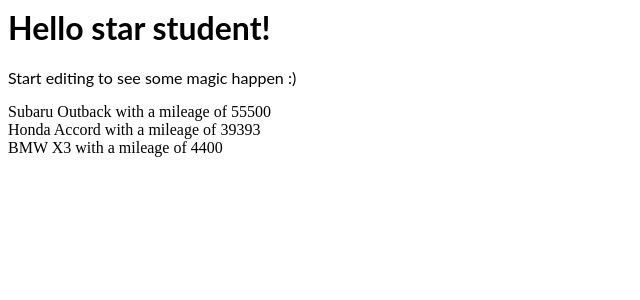
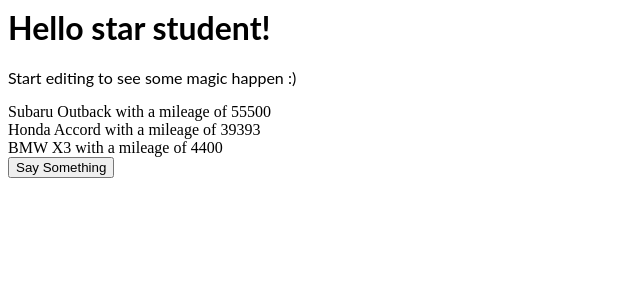
Before and after one commit to caglarcataloglu/angular-ivy-sololearn, an Angular app: page / in a window 1280 px wide. Shown: the top 300 px of the page, without its empty margins (0-640 px from the left). Built offline with nearby package versions, Linux system fonts and the light colour scheme.

Commit message:
2 files modified

```diff
--- a/src/app/app.component.html
+++ b/src/app/app.component.html
@@ -6,3 +6,5 @@
 <div *ngFor="let car of cars">
 {{car.make}} {{car.model}}  with a mileage of {{car.miles}}
 </div>
+
+<button (click)="saySomething()"> Say Something </button>
--- a/src/app/app.component.ts
+++ b/src/app/app.component.ts
@@ -19,4 +19,7 @@
     const sentence = this.name;
     return sentence;
   }
+  saySomething() {
+    alert('good day Caglar.');
+  }
 }
```
